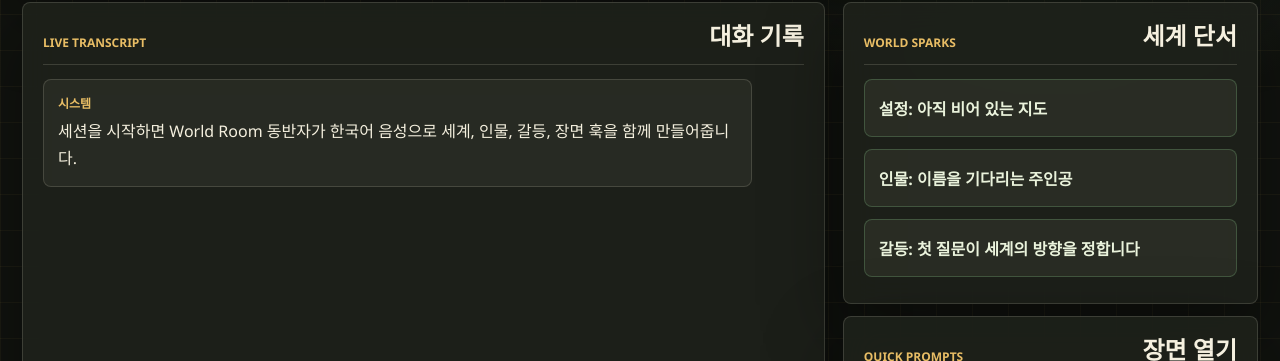
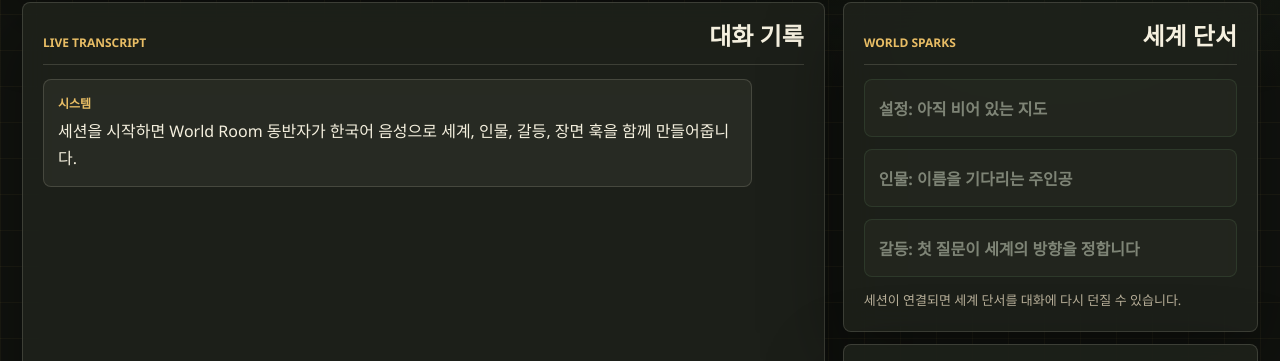
Before and after one commit to jjttuk7-bit/world-room, a React (Vite) app: page / in a window 1280 px wide. Shown: the part 705-1066 px from the top of the page. Built offline with nearby package versions, Linux system fonts and the light colour scheme; no server answers.

Commit message:
Disable prompt buttons until realtime session is ready

```diff
--- a/src/App.tsx
+++ b/src/App.tsx
@@ -75,6 +75,7 @@ export default function App() {
   }, [sessionState]);
 
   const canSaveWorld = transcript.some((line) => line.speaker === "사용자" || line.speaker === "동반자");
+  const isRealtimeReady = sessionState === "ready" || sessionState === "listening" || sessionState === "speaking";
 
   useEffect(() => {
     void loadRecentWorlds();
@@ -411,11 +412,16 @@ export default function App() {
             </div>
             <div className="spark-list">
               {sparks.map((spark) => (
-                <button key={spark} onClick={() => sendTextPrompt(`${spark}를 바탕으로 다음 질문을 하나 던져줘.`)}>
+                <button
+                  key={spark}
+                  onClick={() => sendTextPrompt(`${spark}를 바탕으로 다음 질문을 하나 던져줘.`)}
+                  disabled={!isRealtimeReady}
+                >
                   {spark}
                 </button>
               ))}
             </div>
+            {!isRealtimeReady && <p className="panel-hint">세션이 연결되면 세계 단서를 대화에 다시 던질 수 있습니다.</p>}
           </section>
 
           <section className="prompt-panel">
@@ -425,7 +431,7 @@ export default function App() {
             </div>
             <div className="prompt-grid">
               {openingPrompts.map((prompt) => (
-                <button key={prompt} onClick={() => sendTextPrompt(prompt)} disabled={!channelRef.current}>
+                <button key={prompt} onClick={() => sendTextPrompt(prompt)} disabled={!isRealtimeReady}>
                   {prompt}
                 </button>
               ))}
--- a/src/styles.css
+++ b/src/styles.css
@@ -200,6 +200,12 @@ li {
   margin: 0;
 }
 
+.panel-hint {
+  margin: 12px 0 0;
+  color: var(--muted);
+  font-size: 13px;
+}
+
 .world-card button {
   align-self: end;
   min-height: 40px;
```
Also changed, not shown: 1 other file (tests, documents, lock files or other folders).
